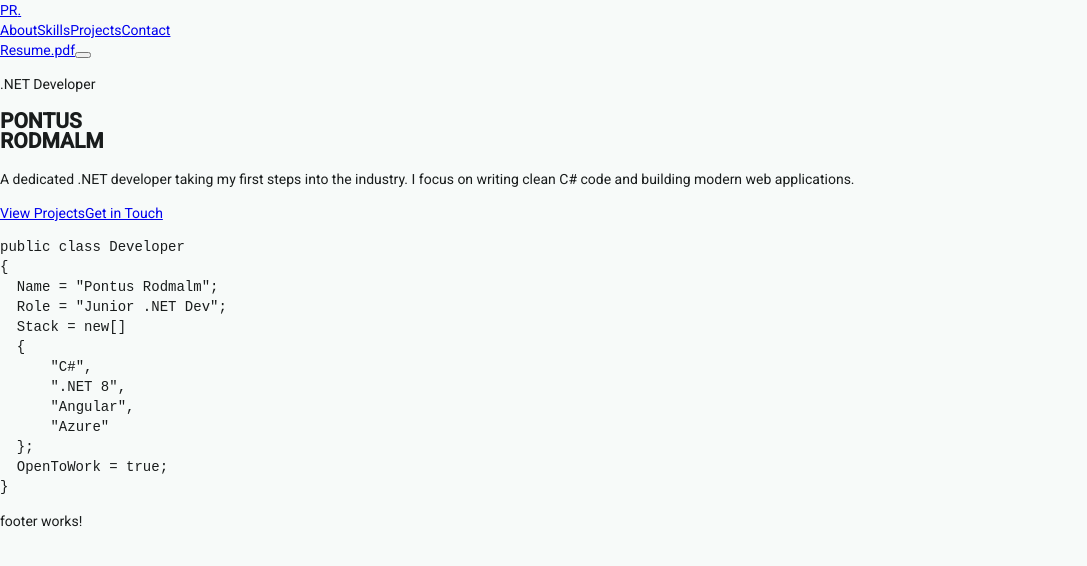
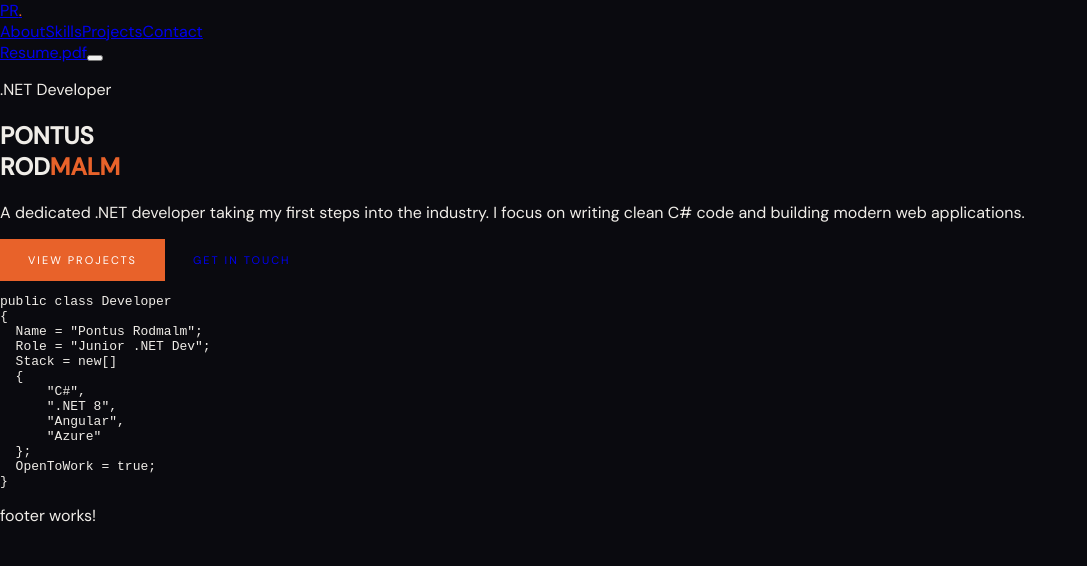
Before and after one commit to PontusRodmalm/portfolio, an Angular app in the folder frontend/: page / in a window 1280 px wide. Shown: the top 566 px of the page, without its empty margins (0-1087 px from the left). Built offline with nearby package versions, Linux system fonts and the light colour scheme.

Commit message:
feat: set up global styles and design variable
- Imported DM Sans and DM Mono from Google Fonts
- Configured CSS root variables for color palette and typography
- Set up base body behavior, container layout, and reusable button style

```diff
--- a/frontend/src/styles.scss
+++ b/frontend/src/styles.scss
@@ -1,39 +1,40 @@
-// Include theming for Angular Material with `mat.theme()`.
-// This Sass mixin will define CSS variables that are used for styling Angular Material
-// components according to the Material 3 design spec.
-// Learn more about theming and how to use it for your application's
-// custom components at https://material.angular.dev/guide/theming
-@use '@angular/material' as mat;
+@import url('https://fonts.googleapis.com/css2?family=DM+Mono:wght@400;500&family=DM+Sans:wght@300;400;500&display=swap');
 
-html {
-  height: 100%;
-  @include mat.theme(
-    (
-      color: (
-        primary: mat.$cyan-palette,
-        tertiary: mat.$orange-palette,
-      ),
-      typography: Roboto,
-      density: 0,
-    )
-  );
+:root {
+ --color-bg: #0a0a0f;
+ --color-surface: #13131c;
+ --color-border: rgba(255, 255, 255, 0.08);
+ --color-accent: #e8622a;
+ --color-text: #f0ede8;
+ --color-text-muted: rgba(240, 237, 232, 0.5);
+ --font-sans: 'DM Sans', system-ui, sans-serif;
+ --font-mono: 'DM Mono', monospace;
 }
 
+html { scroll-behavior: smooth; }
+
 body {
-  // Default the application to a light color theme. This can be changed to
-  // `dark` to enable the dark color theme, or to `light dark` to defer to the
-  // user's system settings.
-  color-scheme: light;
+  background-color: var(--color-bg);
+  color: var(--color-text);
+  font-family: var(--font-sans);
+  margin: 0;
+}
 
-  // Set a default background, font and text colors for the application using
-  // Angular Material's system-level CSS variables. Learn more about these
-  // variables at https://material.angular.dev/guide/system-variables
-  background-color: var(--mat-sys-surface);
-  color: var(--mat-sys-on-surface);
-  font: var(--mat-sys-body-medium);
+.container { max-width: 1100px; margin: 0 auto; padding: 0 40px;}
+.accent { color: var(--color-accent); }
 
-  // Reset the user agent margin.
-  margin: 0;
-  height: 100%;
+.btn {
+  display: inline-block;
+  padding: 14px 28px;
+  background-color: var(--color-mono);
+  font-size: 11px;
+  letter-spacing: 2px;
+  text-transform: uppercase;
+  text-decoration: none;
+  cursor: pointer;
+  border: none;
+
+  &--primary{ background-color: var(--color-accent); color: #fff; }
+  &--secondary { background-color: transparent;  border: 1px solid rgba(240, 237, 232, 0.25); color: var(--color-text); }
+
 }
-/* You can add global styles to this file, and also import other style files */
```
